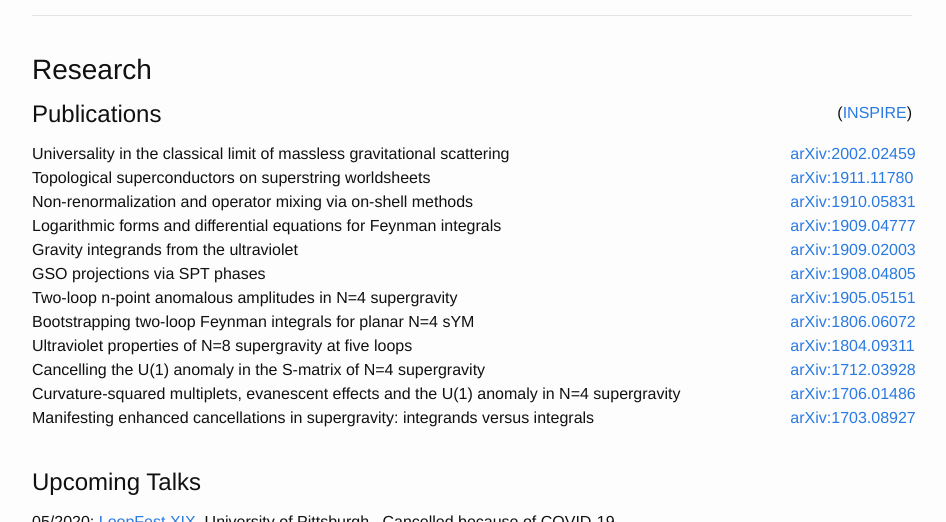
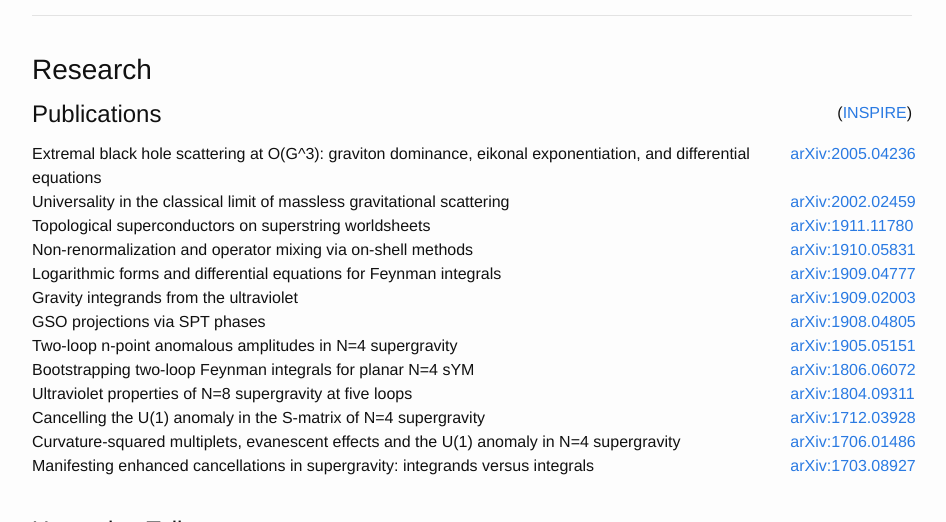
Before and after one commit to julioparra/julioparra.github.io, a Jekyll site: the page built from index.md, in a window 1280 px wide and 900 px high, cut to the strip 378-900 px from the top of the window. Shown: the whole strip, without its empty margins (168-1114 px from the left). Built offline with Jekyll 4.4.1, drawn with Linux system fonts in a browser that asks for light colours; nearby versions of some CDN libraries.

Commit message:
Added latest paper

```diff
--- a/index.md
+++ b/index.md
@@ -30,6 +30,10 @@
   <div class="row">
     <div class="col-md-10 col-0"> <h4> Publications </h4> </div>
     <div class="col-md-2 col-12" style="vertical-align: middle; text-align:right"> (<a href="http://inspirehep.net/author/profile/J.Parra.Martinez.1">INSPIRE</a>) </div>
+  </div>
+  <div class="row">
+    <div class="col-md-10 col-0">Extremal black hole scattering at O(G^3): graviton dominance, eikonal exponentiation, and differential equations </div>
+    <div class="col-md-2 col-12" style="text-align:right"> <a href="https://arxiv.org/abs/2005.04236">arXiv:2005.04236</a> </div>
   </div>
   <div class="row">
     <div class="col-md-10 col-0"> Universality in the classical limit of massless gravitational scattering </div>
```
